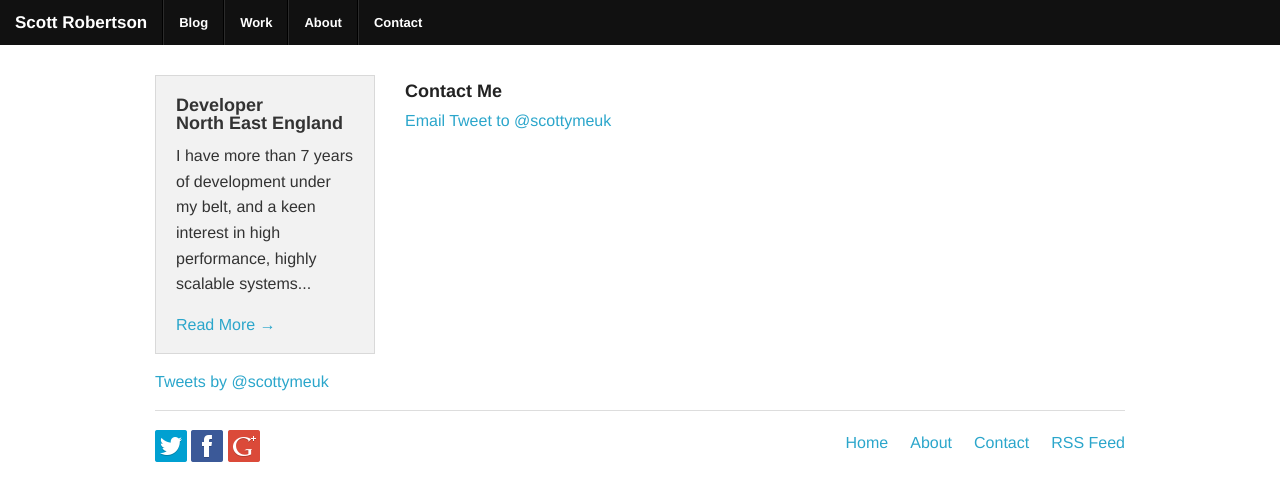
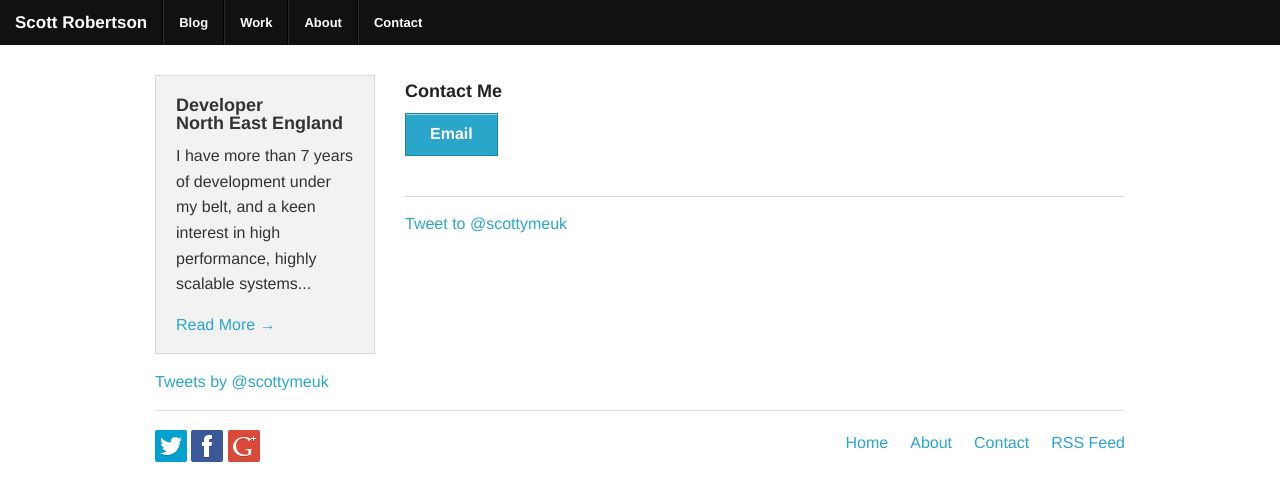
Before and after one commit to scottrobertson/scottrobertson.me, a Jekyll site: the page built from contact/index.html, in a window 1280 px wide. Shown: the top 501 px of the page. Built offline with Jekyll 4.4.1, drawn with Linux system fonts in a browser that asks for light colours; nearby versions of some CDN libraries; Markdown is read by kramdown in place of the engine named in the settings; comment, search, counter and statistics services are not loaded.

Commit message:
Update index.html

```diff
--- a/contact/index.html
+++ b/contact/index.html
@@ -8,7 +8,9 @@ sidebar: true
     <div class="large-12 columns">
         <h5>Contact Me</h5>
 
-        <a href="mailto:contact@scottrobertson.me" class="btn btn-primary">Email</a>
+        <a href="mailto:contact@scottrobertson.me" class="button">Email</a>
+
+        <hr />
 
         <a href="https://twitter.com/intent/tweet?screen_name=scottymeuk" data-size="large" class="twitter-mention-button" data-lang="en">Tweet to @scottymeuk</a>
 
```
